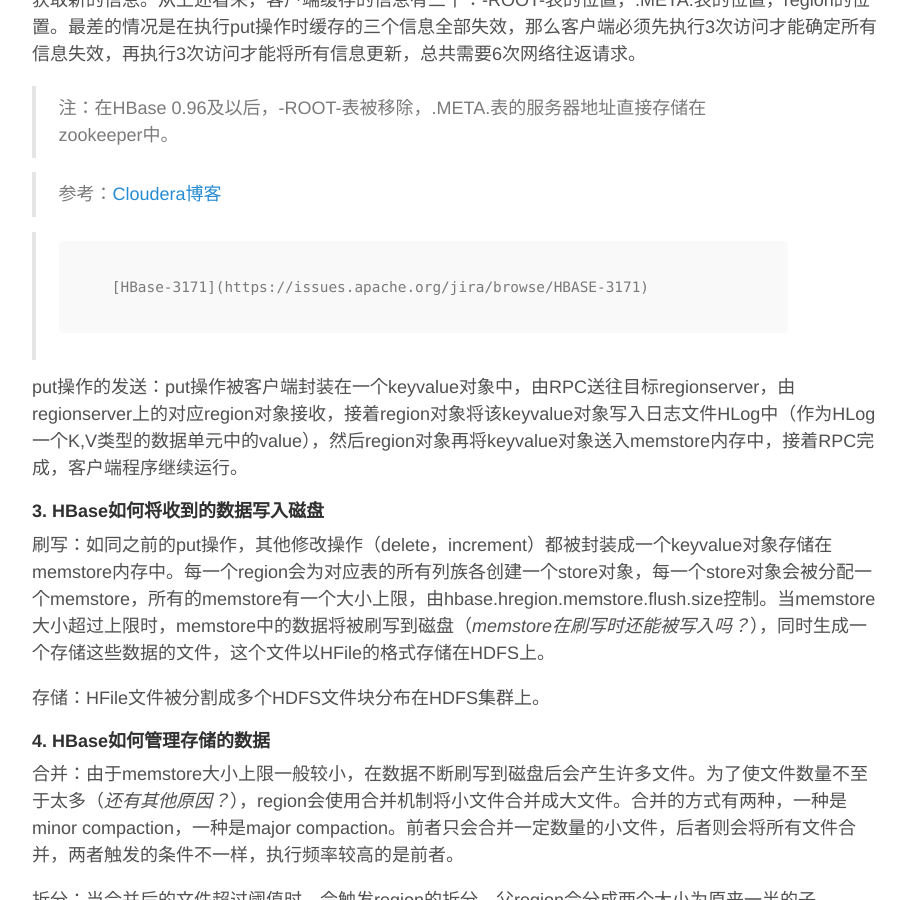
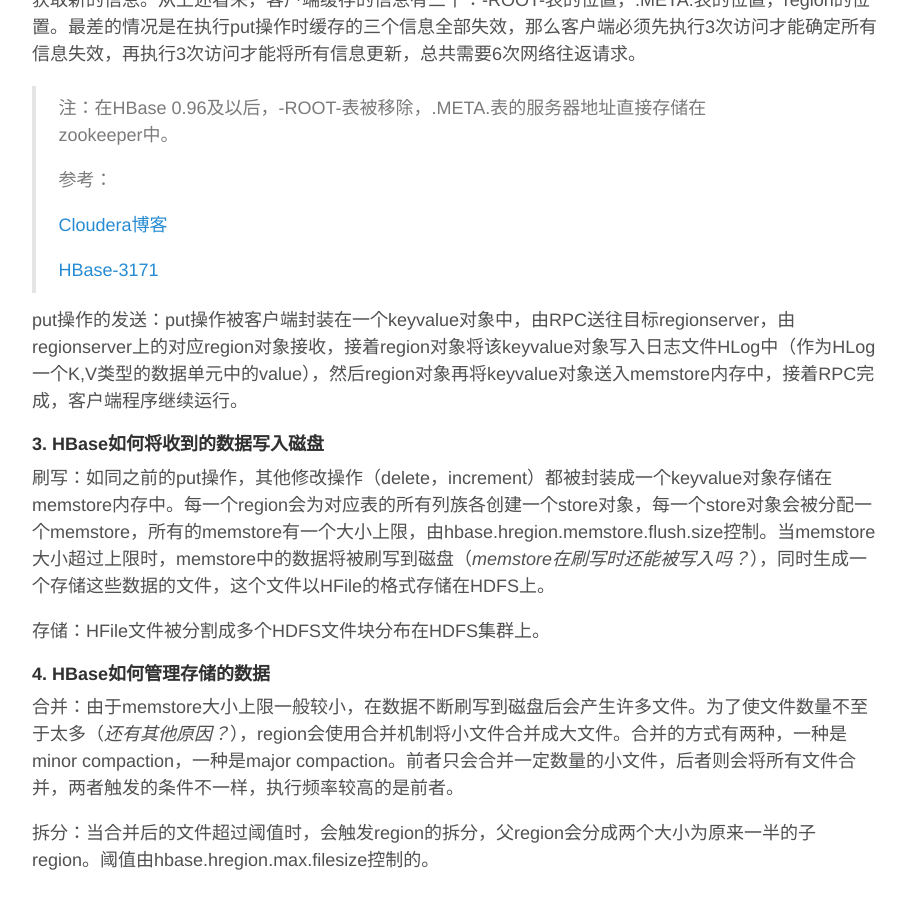
Before and after one commit to lsr1991/lsr1991.github.io, a Jekyll site: the page built from _posts/2015-03-01-hbase_store_mechanism.md, in a window 1280 px wide and 900 px high, scrolled down 889 px. Shown: the whole window, without its empty margins (185-1092 px from the left). Built offline with Jekyll 4.4.1, drawn with Linux system fonts in a browser that asks for light colours; Markdown is read by kramdown in place of the engine named in the settings; comment, search, counter and statistics services are not loaded.

Commit message:
Update 2015-03-01-hbase_store_mechanism.md

```diff
--- a/_posts/2015-03-01-hbase_store_mechanism.md
+++ b/_posts/2015-03-01-hbase_store_mechanism.md
@@ -23,10 +23,12 @@ comments: true
 确定执行put操作服务器的位置：由于put操作是一次RPC，它需要被传送到执行该操作的服务器（reigonserver）上，因此需要确定服务器的连接地址，准确地说是需要确定put操作中要修改的数据所在region的位置。客户端通过zookeeper可以获知所有region的位置（即所在服务器的连接地址）并将信息缓存下来，当缓存为空时，客户端获取region位置的具体过程为：客户端访问zookeeper，获取拥有-ROOT-表的服务器的地址，将信息缓存下来，然后访问该服务器获取-ROOT-表，-ROOT-表中记录着拥有.META.表的服务器的地址，客户端又将这些信息缓存下来，然后继续访问拥有.META.表的服务器，获取.META.表，.META.表中记录着所有region的信息，包括起始行键、所属regionserver的地址等关键信息，客户端又将这些信息缓存下来。从缓存的这些信息中，客户端就可以知道put操作应该交给哪一个region，发往哪一个regionserver服务器。直到某一个信息失效（访问时找不到对应内容），客户端才会重新访问对应服务器获取新的信息。从上述看来，客户端缓存的信息有三个：-ROOT-表的位置，.META.表的位置，region的位置。最差的情况是在执行put操作时缓存的三个信息全部失效，那么客户端必须先执行3次访问才能确定所有信息失效，再执行3次访问才能将所有信息更新，总共需要6次网络往返请求。
 
 > 注：在HBase 0.96及以后，-ROOT-表被移除，.META.表的服务器地址直接存储在zookeeper中。
-
-> 参考：[Cloudera博客](http://blog.cloudera.com/blog/2013/10/what-are-hbase-znodes/)
-
->       [HBase-3171](https://issues.apache.org/jira/browse/HBASE-3171)
+>
+> 参考：
+>
+> [Cloudera博客](http://blog.cloudera.com/blog/2013/10/what-are-hbase-znodes/)
+>
+> [HBase-3171](https://issues.apache.org/jira/browse/HBASE-3171)
 
 put操作的发送：put操作被客户端封装在一个keyvalue对象中，由RPC送往目标regionserver，由regionserver上的对应region对象接收，接着region对象将该keyvalue对象写入日志文件HLog中（作为HLog一个K,V类型的数据单元中的value），然后region对象再将keyvalue对象送入memstore内存中，接着RPC完成，客户端程序继续运行。
 
```
